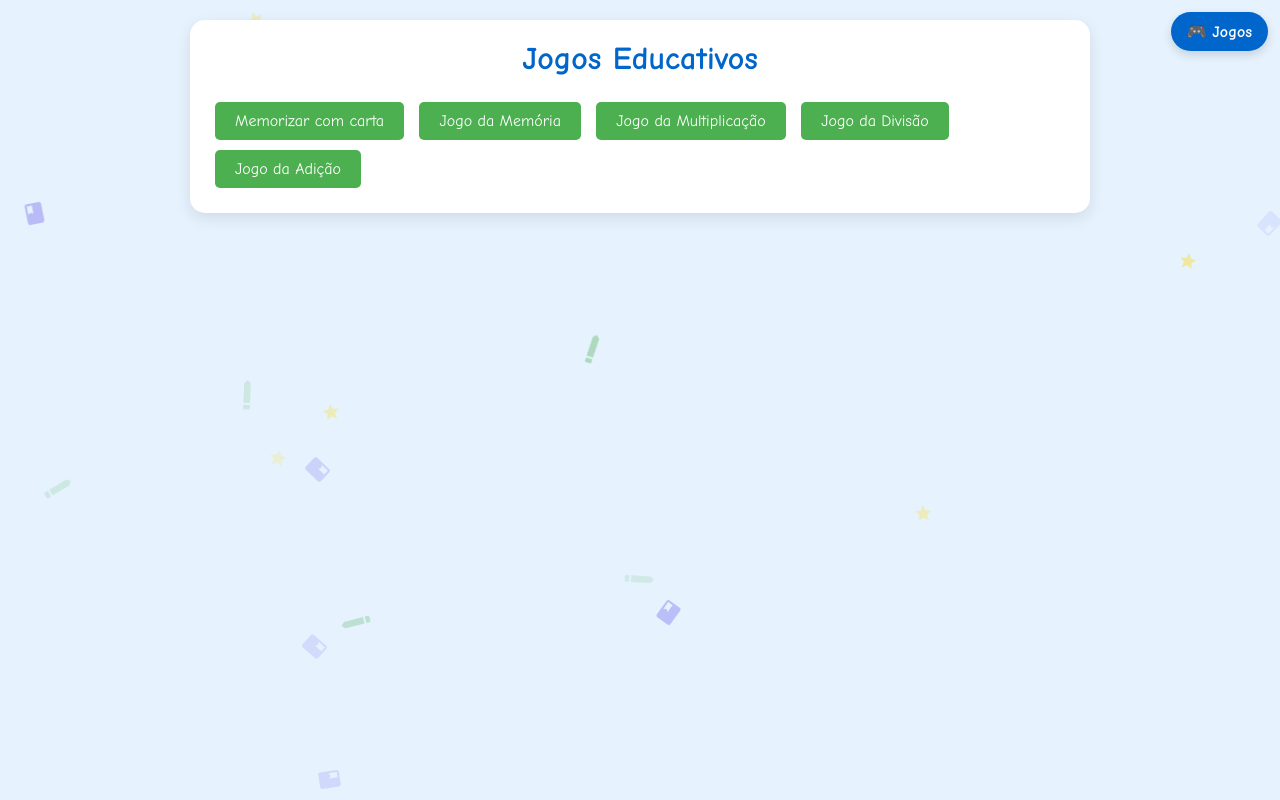
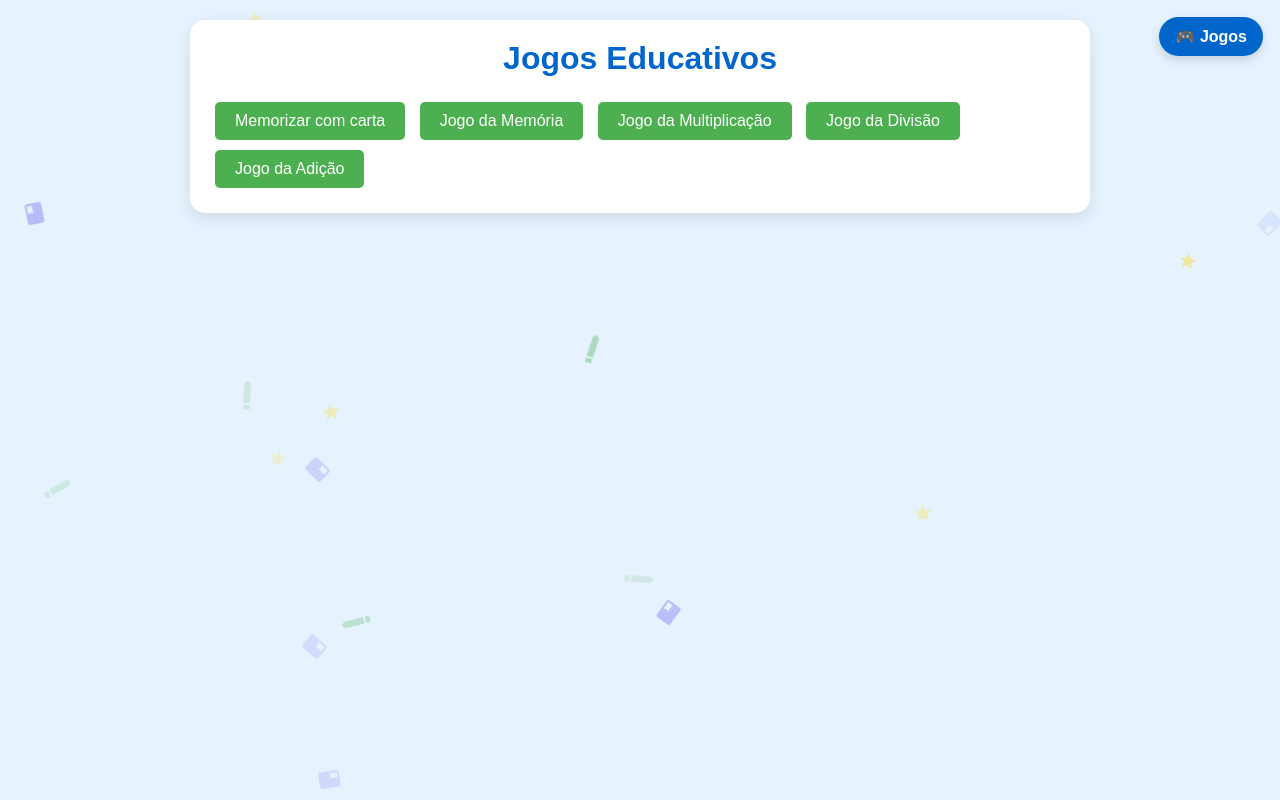
Before and after one commit to jrplay2/memo, a plain HTML site: page index.html in a window 1280 px wide. Drawn offline with Linux system fonts and the light colour scheme.

Commit message:
feat(menu): adicionar menu suspenso fixo com lista de jogos e fonte normal

```diff
--- a/cod/index.html
+++ b/cod/index.html
@@ -6,7 +6,7 @@
     <title>Jogos Educativos</title>
     <style>
         /* Reset & estilos gerais */
-        * { margin:0; padding:0; box-sizing:border-box; font-family: 'Comic Sans MS', cursive, sans-serif; }
+        * { margin:0; padding:0; box-sizing:border-box; font-family: Arial, Helvetica, sans-serif; }
         body { background-color: #e6f3ff; color: #333; padding: 20px; }
         .hidden { display:none; }
         .container { max-width: 900px; margin: 0 auto; background-color: #fff; padding: 20px; border-radius: 15px; box-shadow: 0 5px 15px rgba(0,0,0,0.1); }
@@ -259,6 +259,7 @@
     </style>
 </head>
 <body>
+    <script src="/menu.js"></script>
     <div class="container">
         <h1>Jogos Educativos</h1>
         <div class="game-selection">
--- a/index.html
+++ b/index.html
@@ -6,7 +6,7 @@
     <title>Jogos Educativos</title>
     <style>
         /* Reset & estilos gerais */
-        * { margin:0; padding:0; box-sizing:border-box; font-family: 'Comic Sans MS', cursive, sans-serif; }
+        * { margin:0; padding:0; box-sizing:border-box; font-family: Arial, Helvetica, sans-serif; }
         body { background-color: #e6f3ff; color: #333; padding: 20px; }
         .hidden { display:none; }
         .container { max-width: 900px; margin: 0 auto; background-color: #fff; padding: 20px; border-radius: 15px; box-shadow: 0 5px 15px rgba(0,0,0,0.1); }
@@ -27,21 +27,7 @@
             transform: scale(1.05);
 
         }
-        /* Botão de menu fixo (topo direito) */
-        .menu-fixed-btn {
-            position: fixed;
-            top: 12px;
-            right: 12px;
-            padding: 10px 16px;
-            background-color: #0066cc;
-            color: #fff;
-            border-radius: 20px;
-            text-decoration: none;
-            font-weight: bold;
-            box-shadow: 0 4px 10px rgba(0,0,0,0.15);
-            z-index: 1000;
-        }
-        .menu-fixed-btn:hover { background-color: #0055aa; transform: scale(1.05); }
+
         label { margin-right: 10px; font-size: 16px; }
 
         /* Decorações */
@@ -354,8 +340,7 @@
     </style>
 </head>
 <body>
-    <!-- Botão fixo para acessar as páginas de jogos -->
-    <a class="menu-fixed-btn" href="cod/index.html" title="Ir para páginas de jogos">🎮 Jogos</a>
+    <script src="/menu.js"></script>
     <div class="container">
         <h1>Jogos Educativos</h1>
         <div class="game-selection">
--- /dev/null
+++ b/menu.js
@@ -0,0 +1,100 @@
+// Menu suspenso reutilizável
+(function () {
+  const style = document.createElement('style');
+  style.textContent = `
+    .dropdown-menu-container {
+      position: fixed;
+      top: 12px;
+      right: 12px;
+      z-index: 1000;
+      font-family: Arial, Helvetica, sans-serif;
+    }
+    .dropdown-toggle {
+      background-color: #0066cc;
+      color: #fff;
+      border: none;
+      border-radius: 20px;
+      padding: 10px 16px;
+      cursor: pointer;
+      font-weight: 600;
+      box-shadow: 0 4px 10px rgba(0,0,0,0.15);
+    }
+    .dropdown-toggle:hover { background-color: #0055aa; }
+    .dropdown-panel {
+      position: absolute;
+      top: 44px;
+      right: 0;
+      display: none;
+      min-width: 240px;
+      background: #fff;
+      border: 1px solid #ddd;
+      border-radius: 10px;
+      box-shadow: 0 10px 24px rgba(0,0,0,0.2);
+      overflow: hidden;
+    }
+    .dropdown-panel.open { display: block; }
+    .dropdown-item {
+      display: block;
+      padding: 10px 14px;
+      color: #333;
+      text-decoration: none;
+      font-weight: 500;
+    }
+    .dropdown-item:hover { background: #f2f6ff; color: #000; }
+    .dropdown-section-title {
+      padding: 8px 14px;
+      font-size: 12px;
+      text-transform: uppercase;
+      color: #666;
+      background: #fafafa;
+      border-bottom: 1px solid #eee;
+    }
+  `;
+  document.head.appendChild(style);
+
+  const container = document.createElement('div');
+  container.className = 'dropdown-menu-container';
+  container.innerHTML = `
+    <button class="dropdown-toggle" aria-haspopup="true" aria-expanded="false" title="Abrir menu de jogos">🎮 Jogos</button>
+    <div class="dropdown-panel" role="menu">
+      <div class="dropdown-section-title">Página inicial</div>
+      <a class="dropdown-item" href="/index.html" role="menuitem">Início</a>
+      <a class="dropdown-item" href="/cod/index.html" role="menuitem">Hub de Jogos (cod)</a>
+      <div class="dropdown-section-title">Jogos (raiz)</div>
+      <a class="dropdown-item" href="/jogo_adicao.html" role="menuitem">Adição</a>
+      <a class="dropdown-item" href="/jogo_divisao.html" role="menuitem">Divisão</a>
+      <a class="dropdown-item" href="/jogo_sistema_nervoso.html" role="menuitem">Sistema Nervoso</a>
+      <a class="dropdown-item" href="/jogo_diverso.html" role="menuitem">Diversos</a>
+      <a class="dropdown-item" href="/jogo_geografia.html" role="menuitem">Geografia</a>
+      <a class="dropdown-item" href="/jogo_portugues.html" role="menuitem">Português</a>
+      <div class="dropdown-section-title">Jogos (cod/1)</div>
+      <a class="dropdown-item" href="/cod/1/jogo_adicao.html" role="menuitem">Adição (cod/1)</a>
+      <a class="dropdown-item" href="/cod/1/jogo_divisao.html" role="menuitem">Divisão (cod/1)</a>
+      <a class="dropdown-item" href="/cod/1/jogo_sistema_nervoso.html" role="menuitem">Sistema Nervoso (cod/1)</a>
+      <a class="dropdown-item" href="/cod/1/jogo_diverso.html" role="menuitem">Diversos (cod/1)</a>
+    </div>
+  `;
+  document.body.appendChild(container);
+
+  const toggle = container.querySelector('.dropdown-toggle');
+  const panel = container.querySelector('.dropdown-panel');
+
+  function setOpen(open) {
+    panel.classList.toggle('open', open);
+    toggle.setAttribute('aria-expanded', String(open));
+  }
+
+  toggle.addEventListener('click', (e) => {
+    e.stopPropagation();
+    setOpen(!panel.classList.contains('open'));
+  });
+
+  document.addEventListener('click', (e) => {
+    if (!container.contains(e.target)) setOpen(false);
+  });
+
+  // Fecha com Escape
+  document.addEventListener('keydown', (e) => {
+    if (e.key === 'Escape') setOpen(false);
+  });
+})();
```
